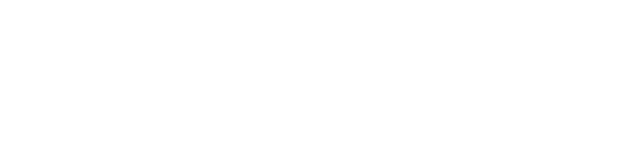
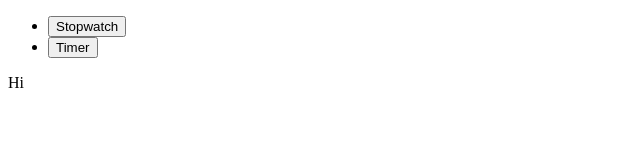
Before and after one commit to keremergur/clock-vue, a plain HTML site: page index.html in a window 1280 px wide. Shown: the whole page, without its empty margins (0-640 px from the left). Drawn offline with nearby package versions, Linux system fonts and the light colour scheme.

Commit message:
tab switch

```diff
--- a/app.js
+++ b/app.js
@@ -1 +1,12 @@
 'use strict';
+
+Vue.createApp({
+    data() {
+        return {
+            nowOn: 'stopwatch'
+        };
+    },
+    methods: {
+
+    }
+}).mount('#app');
--- a/index.html
+++ b/index.html
@@ -10,7 +10,20 @@
   </head>
   <body>
     <div id="app">
-
+        <nav>
+            <ul>
+                <li><button @click="nowOn = 'stopwatch'">Stopwatch</button></li>
+                <li><button @click="nowOn = 'timer'">Timer</button></li>
+            </ul>
+        </nav>
+        <main>
+            <section v-if="nowOn === 'stopwatch'">
+                <p>Hi</p>
+            </section>
+            <section v-else>
+                <p>Bye</p>
+            </section>
+        </main>
     </div>
   </body>
 </html>
```
